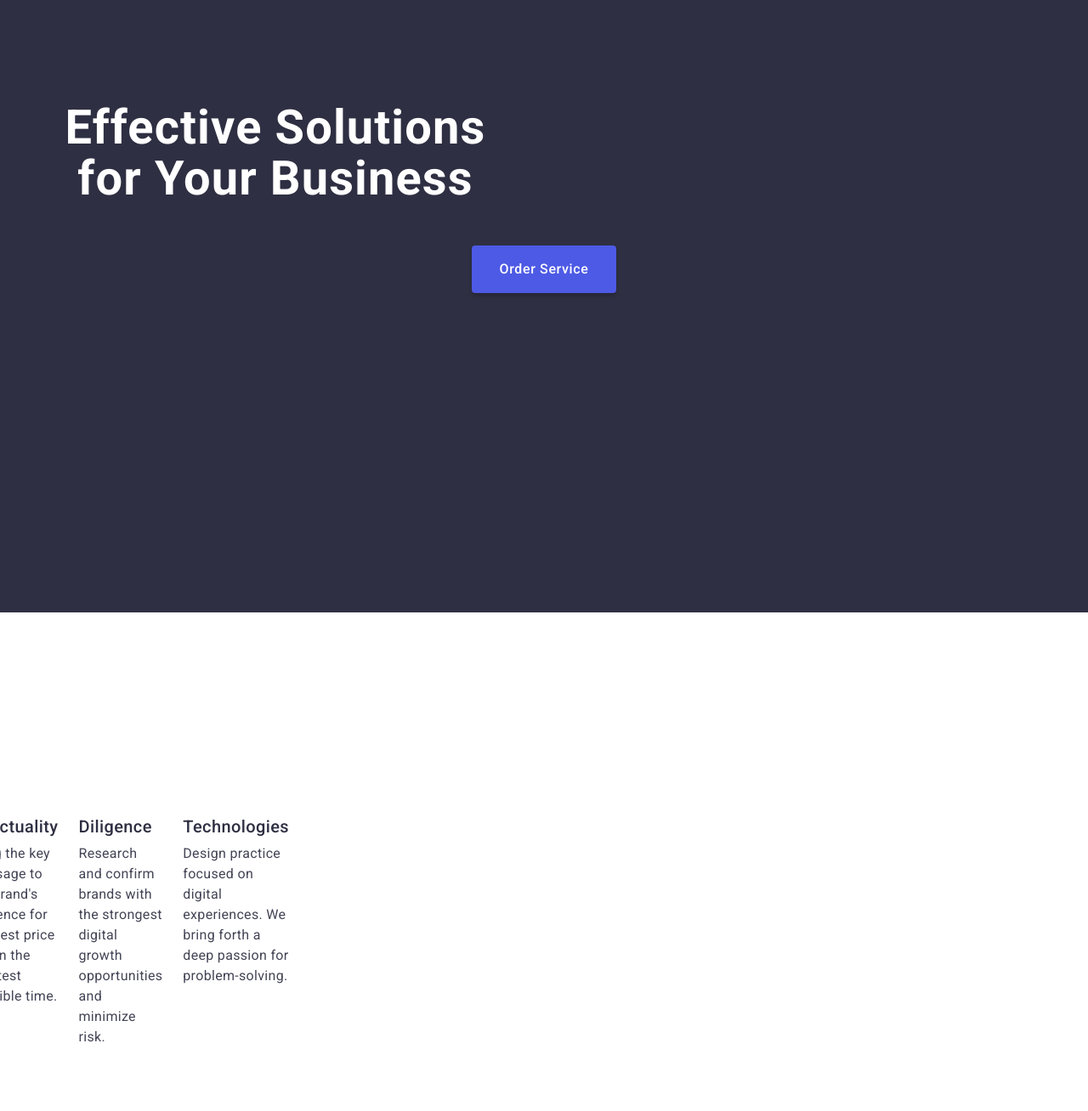
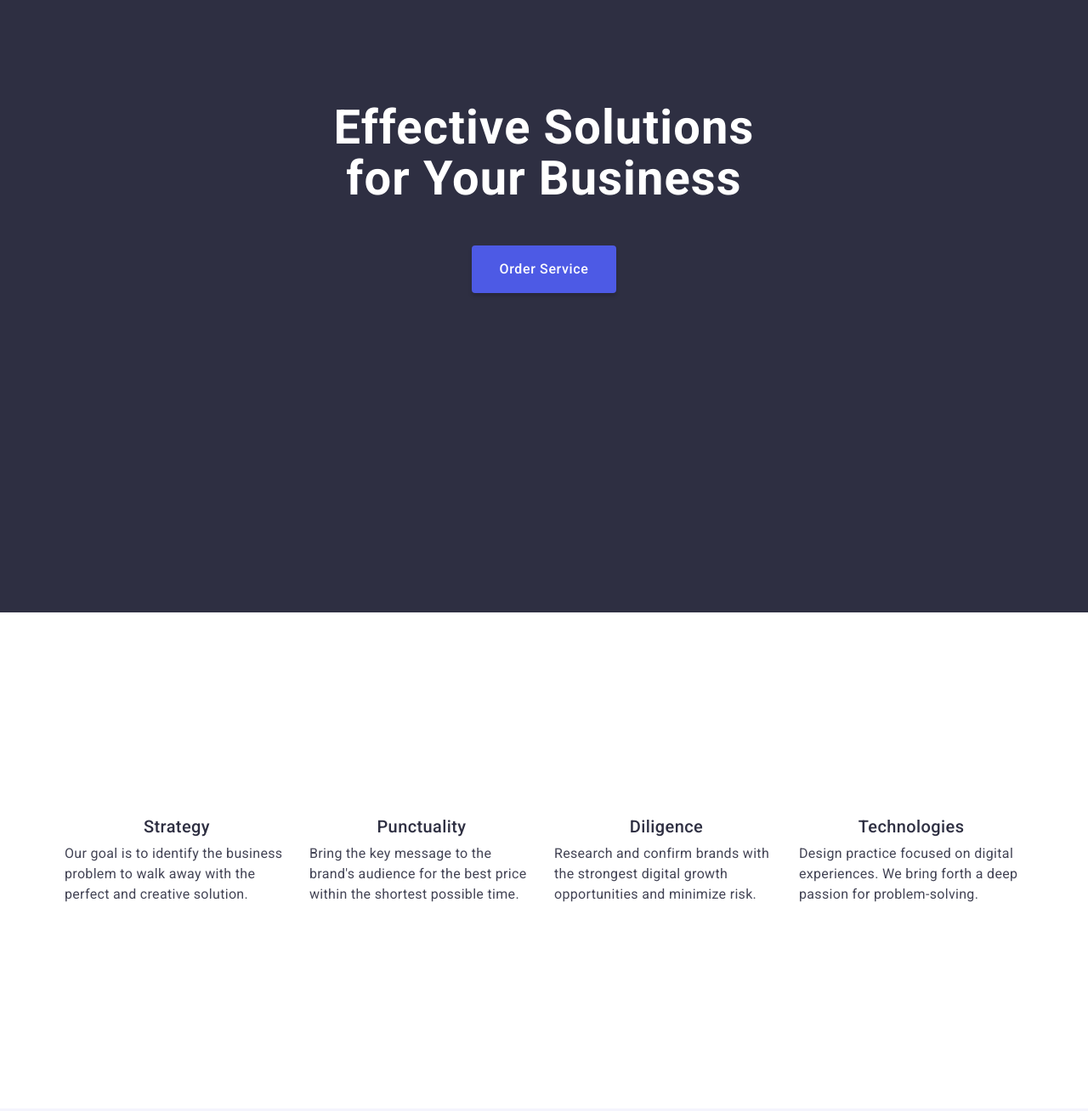
Before and after one commit to AvalianY/goit-markup-hw-03, a plain HTML site: page index.html in a window 1280 px wide. Shown: the part 260-1568 px from the top of the page at 85% size. Drawn offline with nearby package versions, Linux system fonts and the light colour scheme.

Commit message:
Code add

```diff
--- a/css/styles.css
+++ b/css/styles.css
@@ -187,6 +187,7 @@ main h2 {
     text-align: center;
     letter-spacing: 0.02em;
     max-width: 496px;
+    margin: 0 auto;
 }
 
 
@@ -234,7 +235,7 @@ main h2 {
     line-height: 1.5;
 }
 
-.ul-advantage-section {
+.li-advantage-section {
     width: calc((100% - 72px) / 4);
 }
 /*---------------------main team---------------------*/
@@ -255,9 +256,15 @@ main h2 {
     color: var(--navy-blue);
 }
 
+.main-h {
+    text-align: center;
+    margin-bottom: 8px;
+}
+
 .main-p-team {
     line-height: 1.5;
     color: var(--slate);
+    text-align: center;
 }
 
 .div-team-section {
@@ -291,7 +298,7 @@ footer .container > *{
 
 .footer {
     background-color: var(--navy-blue);
-    padding: 100px 0ж
+    padding: 100px 0;
 }
 
 .footer a {
--- a/index.html
+++ b/index.html
@@ -48,7 +48,7 @@
     <main class="main">
         <section class="main-first-secion">
             <div class="container">
-                <h1 class="main-title">Effective Solutions<br/>for Your Business</h1>
+                <h1 class="main-title">Effective Solutions for Your Business</h1>
                 <button class="main-order-button" type="button">Order Service</button>
             </div>
         </section>
@@ -58,22 +58,22 @@
                 <h2 class="main-advantage-title" >Our Advantages</h2>
 
                 <ul class="ul-advantage-section">
-                    <li class="li--advantage-section">
+                    <li class="li-advantage-section">
                         <h3 class="main-h">Strategy</h3>
                         <p class="main-p-advantage">Our goal is to identify the business problem to walk away with the perfect and
                             creative solution.</p>
                     </li>
-                    <li>
+                    <li class="li-advantage-section">
                         <h3 class="main-h">Punctuality</h3>
                         <p class="main-p-advantage">Bring the key message to the brand's audience for the best price within the shortest
                             possible time.</p>
                     </li>
-                    <li>
+                    <li class="li-advantage-section">
                         <h3 class="main-h">Diligence</h3>
                         <p class="main-p-advantage">Research and confirm brands with the strongest digital growth opportunities and
                             minimize risk.</p>
                     </li>
-                    <li>
+                    <li class="li-advantage-section">
                         <h3 class="main-h">Technologies</h3>
                         <p class="main-p-advantage"> Design practice focused on digital experiences. We bring forth a deep passion for
                             problem-solving.</p>
@@ -88,29 +88,29 @@
 
                 <ul class="ul-team-section">
                     <li class="team-card">
+                        <img src="./images/team-card-1.jpg" alt="Photo" width="264" height="260">
                         <div class="div-team-section">
-                            <img src="./images/team-card-1.jpg" alt="Photo" width="264" height="260">
                             <h3 class="main-h">Mark Guerrero</h3>
                             <p class="main-p-team">Product Designer</p>
                         </div>
                     </li>
                     <li class="team-card">
+                        <img src="./images/team-card-2.jpg" alt="Photo" width="264" height="260">
                         <div class="div-team-section">
-                            <img src="./images/team-card-2.jpg" alt="Photo" width="264" height="260">
                             <h3 class="main-h">Tom Ford</h3>
                             <p class="main-p-team">Frontend Developer</p>
                         </div>
                     </li>
                     <li class="team-card">
+                        <img src="./images/team-card-3.jpg" alt="Photo" width="264" height="260">
                         <div class="div-team-section">
-                            <img src="./images/team-card-3.jpg" alt="Photo" width="264" height="260">
                             <h3 class="main-h">Camila Garcia</h3>
                             <p class="main-p-team">Marketing</p>
                         </div>
                     </li>
                     <li class="team-card">
+                        <img src="./images/team-card-4.jpg" alt="Photo" width="264" height="260">
                         <div class="div-team-section">
-                            <img src="./images/team-card-4.jpg" alt="Photo" width="264" height="260">
                             <h3 class="main-h">Daniel Wilson</h3>
                             <p class="main-p-team">UI Designer</p>
                         </div>
```
